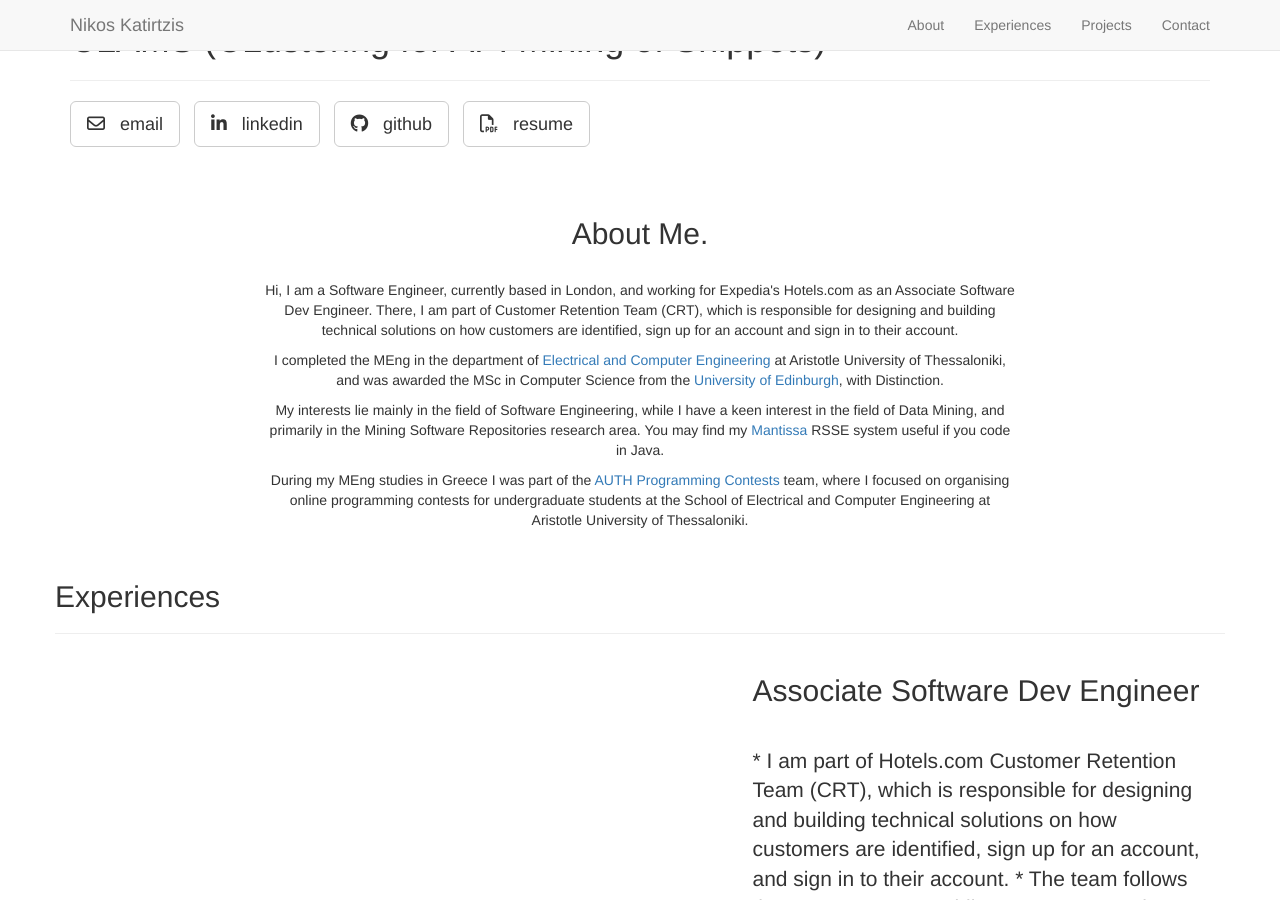
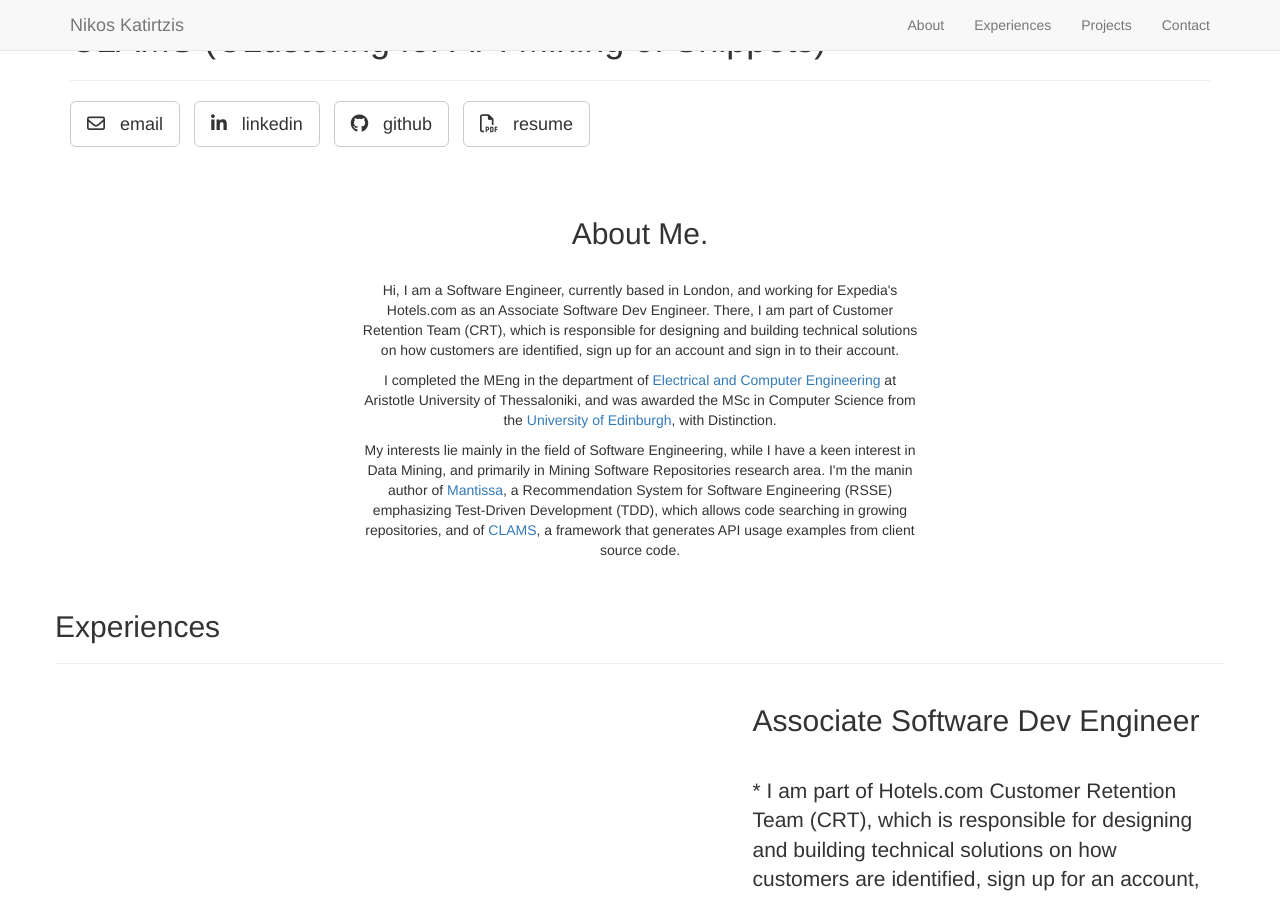
Before and after one commit to nikos912000/nikos912000.github.io, a Jekyll site: the page built from _posts/2017-04-28-projects.markdown, in a window 1280 px wide and 900 px high. Built offline with Jekyll 4.4.1, drawn with Linux system fonts in a browser that asks for light colours; nearby versions of some CDN libraries; library files that are not in the unit come from our copies; some of the changed text lies outside the part shown.

Commit message:
Updated about section and added clams link.

```diff
--- a/_config.yml
+++ b/_config.yml
@@ -7,7 +7,7 @@ title: Nikos Katirtzis
 email: nikos912000hotmail.com
 author: Nikos Katirtzis
 description: > # "Nikos Katirtzis' Personal Page"
-copyright: 'Copyright &copy; 2017 Nikos Katirtzis. All Rights Reserved.'
+copyright: 'Copyright &copy; 2018 Nikos Katirtzis. All Rights Reserved.'
 
 # ----------------------- #
 #    Jekyll & Plugins     #
--- a/_includes/about.html
+++ b/_includes/about.html
@@ -1,14 +1,13 @@
     <!-- About Section -->
     <section id="about" class="container content-section text-center">
         <div class="row">
-            <div class="col-lg-8 col-lg-offset-2">
+            <div class="col-lg-6 col-lg-offset-3">
               <br/><br/>
               <h2>About Me.</h2>
               <br/>
                 <p>Hi, I am a Software Engineer, currently based in London, and working for Expedia's Hotels.com as an Associate Software Dev Engineer. There, I am part of Customer Retention Team (CRT), which is responsible for designing and building technical solutions on how customers are identified, sign up for an account and sign in to their account.</p>
                 <p>I completed the MEng in the department of <a href="http://ee.auth.gr/en/">Electrical and Computer Engineering</a> at Aristotle University of Thessaloniki, and was awarded the MSc in Computer Science from the <a href="http://www.ed.ac.uk/">University of Edinburgh</a>, with Distinction.</p>
-                <p>My interests lie mainly in the field of Software Engineering, while I have a keen interest in the field of Data Mining, and primarily in the Mining Software Repositories research area. You may find my <a href="http://mantissa.ee.auth.gr/">Mantissa</a> RSSE system useful if you code in Java.</p>
-                <p>During my MEng studies in Greece I was part of the <a href="http://contests.ee.auth.gr/index.html">AUTH Programming Contests</a> team, where I focused on organising online programming contests for undergraduate students at the School of Electrical and Computer Engineering at Aristotle University of Thessaloniki.</p>
+                <p>My interests lie mainly in the field of Software Engineering, while I have a keen interest in Data Mining, and primarily in Mining Software Repositories research area. I'm the manin author of <a href="http://mantissa.ee.auth.gr/">Mantissa</a>, a Recommendation System for Software Engineering (RSSE) emphasizing Test-Driven Development (TDD), which allows code searching in growing repositories, and of <a href="https://github.com/mast-group/clams">CLAMS</a>, a framework that generates API usage examples from client source code.</p>
                 <br/>
               </div>
         </div>
--- a/_posts/2017-04-28-projects.markdown
+++ b/_posts/2017-04-28-projects.markdown
@@ -17,3 +17,5 @@ description: |
 * Method is entirely data-driven, requiring only syntactic information from the program, and so is programming-language agnostic.
 
 * This project contains work from the MSc thesis submitted while being a postgraduate student at University of Edinburgh. The report of the thesis is available [here](https://www.dropbox.com/s/m8uaxa967o3khtp/report.pdf?dl=0).
+
+* The source code of the system is available [here](https://github.com/mast-group/clams).
```
Also changed, not shown: img/screenshot.png (deleted), 13 other files.
